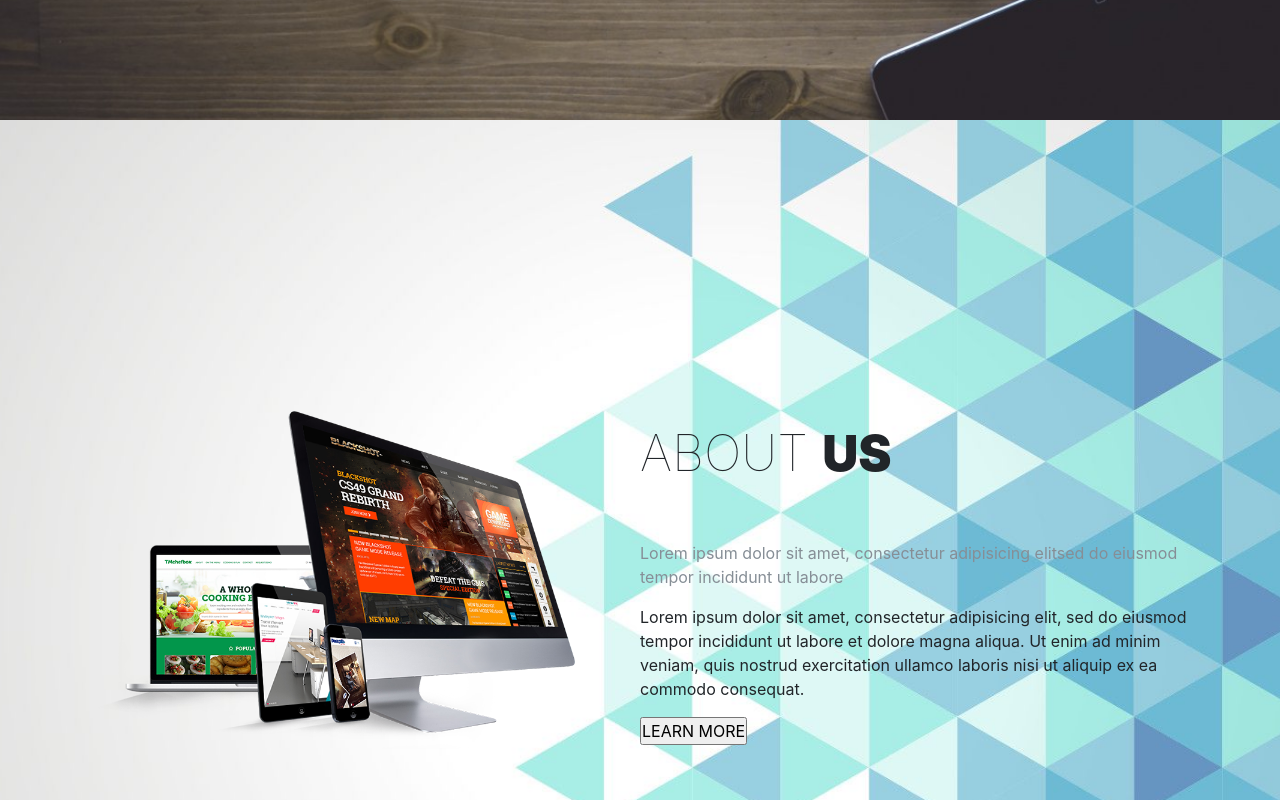
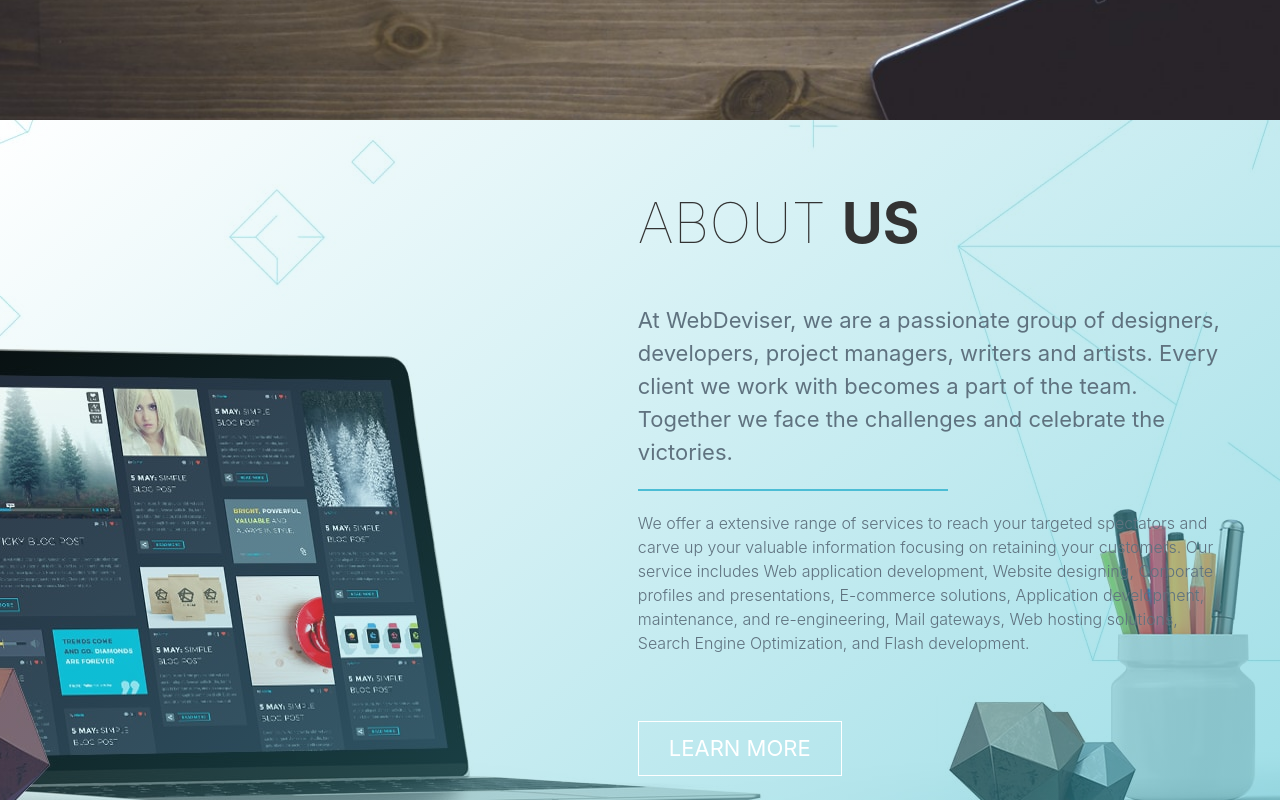
Before and after one commit to deepanshut041/webdeviser-angular, an Angular app: page / in a window 1280 px wide. Shown: the part 680-1480 px from the top of the page. Built offline with nearby package versions, Linux system fonts and the light colour scheme.

Commit message:
About is made now working on why choose us

```diff
--- a/src/app/app-routing.module.ts
+++ b/src/app/app-routing.module.ts
@@ -4,9 +4,9 @@ import { RouterModule, Routes } from "@angular/router";
 
 
 const routes:Routes =[
-    {path:'demo1',loadChildren:"./demo1/demo1.module#Demo1Module"},
-    {path:'demo2',loadChildren:"./demo1/demo1.module#Demo2Module"},
-    {path:'demo3',loadChildren:"./demo1/demo1.module#Demo3Module"}
+    //{path:'demo1',loadChildren:"./demo1/demo1.module#Demo1Module"},
+    //{path:'demo2',loadChildren:"./demo1/demo1.module#Demo2Module"},
+    //{path:'demo3',loadChildren:"./demo1/demo1.module#Demo3Module"}
 ];
 
 @NgModule({
--- a/src/app/demo2/demo2.module.ts
+++ b/src/app/demo2/demo2.module.ts
@@ -1,17 +1,15 @@
 // Angular Imports
 import { NgModule } from '@angular/core';
+import { CommonModule } from "@angular/common";
 
 // This Module's Components
 import { Demo2Component } from './demo2.component';
 
 @NgModule({
-    imports: [
+    imports: [CommonModule
 
     ],
     declarations: [
-        Demo2Component,
-    ],
-    exports: [
         Demo2Component,
     ]
 })
--- a/src/app/home/screen/screen.component.css
+++ b/src/app/home/screen/screen.component.css
@@ -42,10 +42,12 @@ header div div.header-buttons{
 header div div.header-buttons button{
     margin: 10px 20px;
     min-width: 220px;
-    border: 1px solid #ffffff;
+    padding: 10px;
+    font-size: 18px;
+    border: 1px solid #4bbdd5;
     border-radius: 30px;
     background: transparent;
-    color: #ffffff;
+    color: #4bbdd5;
     text-transform: uppercase;
     -webkit-transition: all .3s ease-in;
     -moz-transition: all .3s ease-in;
@@ -53,8 +55,8 @@ header div div.header-buttons button{
 }
 
 header div div.header-buttons button:hover{
-    background: #ffffff;
-    color: rgb(42, 43, 57);
+    background: #4bbdd5;
+    color: #fff;
 }
 
 header div button.header-mouse{
@@ -69,35 +71,60 @@ header div button.header-mouse{
 
 
 /* About us css start from here */
-
-article#about{
-    padding: 60px;
+section#about{
     background-image: url('../../../assets/about-background.jpg');
-    background-size: cover;
-    background-position-x: 35%;
+    background-position-x: 65%;
+    background-position-y: 30%;
+    color: #333;
 }
 
-#about div.align-items-center{
+#about article{
+    padding: 60px 30px;
+
+    background-size: cover;
+    background: linear-gradient(140deg, rgba(255, 255, 255, 0), rgba(73, 193, 209, 0.555));
     min-height: 100vh;
 }
-
-#about div.col-6{
-    padding:50px;
-}
-#about div.col-6 img{
-    vertical-align: middle;
-}
-
 #about div.col{
-    padding: 15px;
+    padding: 1vw;
 }
 
 #about div.col p.about-heading{
-    font-size: 50px;
     margin-bottom: 50px;
     font-weight: 100;
     text-transform: uppercase;
 }
 #about div.col p.about-heading span{
-    font-weight: 900;
+    font-weight: bold;
 }
+#about div.col p.p-first{
+    font-size: 22px;
+    font-weight: 0;
+    color: #5f727f;
+}
+#about div.col div.hr-about{
+    border: 1px solid #4bbdd5;
+    margin: 20px;
+    margin-left: 0px;
+    width: 310px;
+}
+#about div.col p.p-second{
+    font-size: 16px;
+    font-weight: 300;
+    color: #5f727f;
+}
+#about div.col button{
+    font-size: 22px;
+    margin-top: 50px;
+    padding: 10px 30px;
+    border: 1px solid #fff;
+    background: transparent;
+    color: #fff;
+    -webkit-transition: all  .3s ease-out;
+    -moz-transition: all  .3s ease-out;
+    transition: all  .3s ease-out;
+}
+#about div.col button:hover{
+    background: #fff;
+    color: #4bbdd5;
+}
--- a/src/app/home/screen/screen.component.html
+++ b/src/app/home/screen/screen.component.html
@@ -7,7 +7,7 @@
             </div>
             <h1 class="header-heading">WEB<span>DEVISER</span>
             </h1>
-            <p class="header-text text-center">Lorem ipsum dolor sit amet, consectetur adipisicing elitsed do eiusmod tempor incididunt ut labore</p>
+            <p class="header-text text-center">Websites that depict our creativity and your potential.</p>
             <div class="text-center header-buttons">
                 <button class="btn">Contact Us</button>
                 <button class="btn">Our Work</button>
@@ -20,19 +20,20 @@
 </header>
 
 <!-- About Us -->
-<article id="about">
-    <div class="row align-items-center">
-        <div class="col-6">
-            <img src="../../../assets/about-laptop.png" class="img-fluid">
+<section id="about">
+<article >
+    <div class="row">
+        <div class="col-lg-4 col-md-3 col-xl-6 col-12">
         </div>
         <div class="col">
-            <p class="about-heading">About <span>Us</span></p>
-            <p class="text-muted">Lorem ipsum dolor sit amet, consectetur adipisicing elitsed do eiusmod tempor incididunt ut labore</p>
-            <div></div>
+            <p class="about-heading display-4">About <span>Us</span></p>
+            <p class="p-first">At WebDeviser, we are a passionate group of designers, developers, project managers, writers and artists. Every client we work with becomes a part of the team. Together we face the challenges and celebrate the victories. </p>
+            <div class="hr-about"></div>
 
-            <p>Lorem ipsum dolor sit amet, consectetur adipisicing elit, sed do eiusmod tempor incididunt ut labore et dolore magna aliqua. Ut enim ad minim veniam, quis nostrud exercitation ullamco laboris nisi ut aliquip ex ea commodo consequat.</p>
-
+            <p class="p-second"> We offer a extensive range of services to reach your targeted spectators and carve up your valuable information focusing on retaining your customers. Our service includes Web application development,
+                 Website designing, Corporate profiles and presentations, E-commerce solutions, Application development, maintenance, and re-engineering, Mail gateways, Web hosting solutions, Search Engine Optimization, and Flash development.</p>
             <button>LEARN MORE</button>
         </div>
     </div>
 </article>
+</section>
--- a/src/index.html
+++ b/src/index.html
@@ -7,7 +7,7 @@
   <link rel="stylesheet" href="https://maxcdn.bootstrapcdn.com/font-awesome/4.7.0/css/font-awesome.min.css">
   <link rel="stylesheet" href="https://maxcdn.bootstrapcdn.com/bootstrap/4.0.0-beta/css/bootstrap.min.css" integrity="sha384-/Y6pD6FV/Vv2HJnA6t+vslU6fwYXjCFtcEpHbNJ0lyAFsXTsjBbfaDjzALeQsN6M" crossorigin="anonymous">
   <meta name="viewport" content="width=device-width, initial-scale=1">
-  <link href="https://fonts.googleapis.com/css?family=Montserrat:200,400,600,800" rel="stylesheet">
+  <link href="https://fonts.googleapis.com/css?family=Montserrat:100,200,400,600,800" rel="stylesheet">
   <link rel="icon" type="image/x-icon" href="favicon.ico">
 </head>
 <body>
```
Also changed, not shown: src/assets/about-background.jpg.
